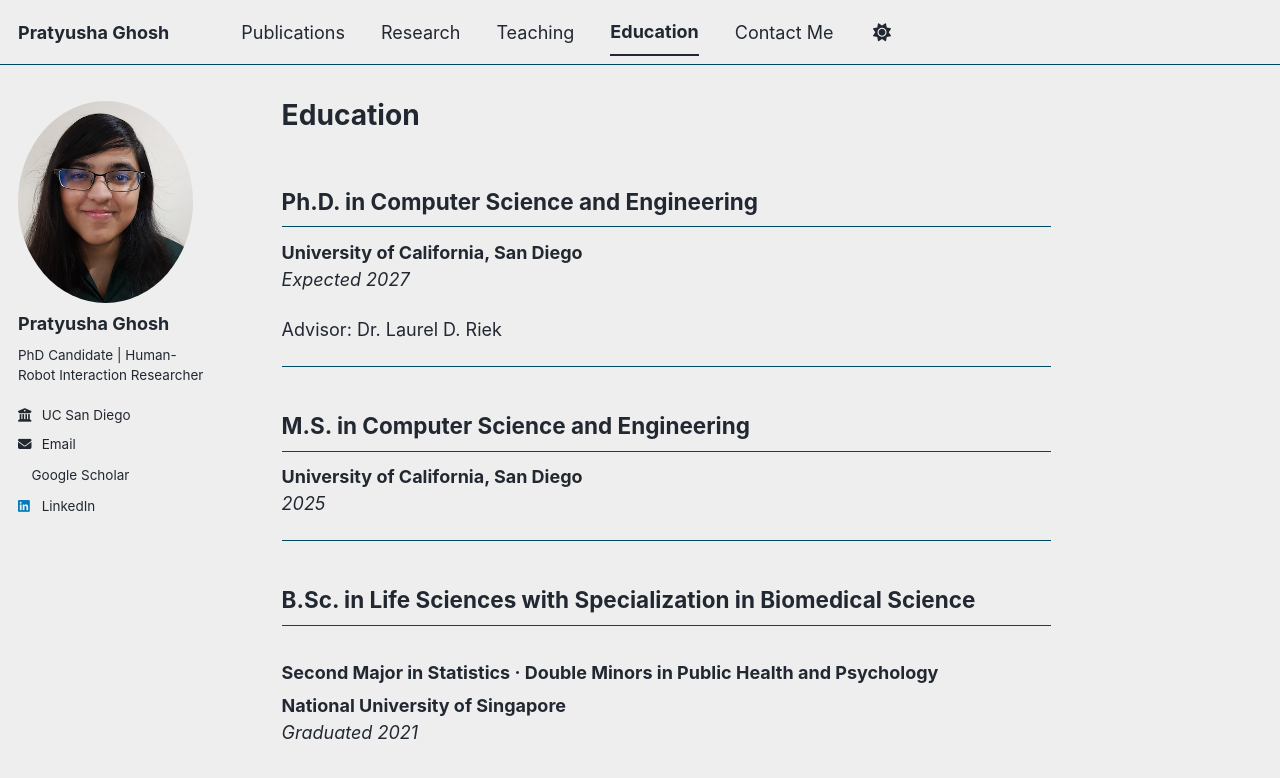
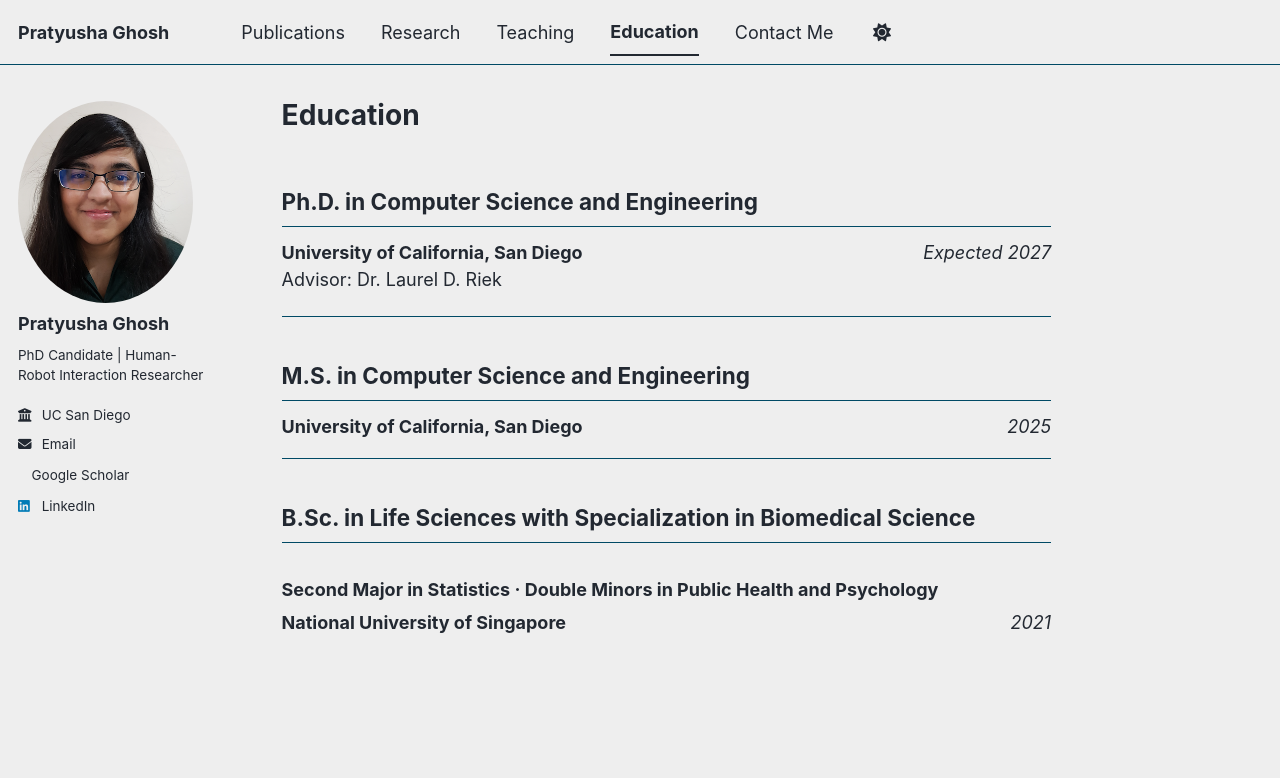
Before and after one commit to pratyusha-g/pratyusha-g.github.io, a Jekyll site: the page built from _pages/education.md, in a window 1280 px wide. Shown: the top 778 px of the page. Built offline with Jekyll 4.4.1, drawn with Linux system fonts in a browser that asks for light colours; a style sheet for code colours, icons or effects is not loaded.

Commit message:
Update education.md

```diff
--- a/_pages/education.md
+++ b/_pages/education.md
@@ -4,22 +4,31 @@ title: "Education"
 permalink: /education/
 ---
 
+
 ## Ph.D. in Computer Science and Engineering
-**University of California, San Diego**
-*Expected 2027*
+
+<div style="display: flex; justify-content: space-between; align-items: baseline; gap: 1rem;">
+  <strong>University of California, San Diego</strong>
+  <em style="white-space: nowrap;">Expected 2027</em>
+</div>
 
 Advisor: Dr. Laurel D. Riek
 
 ---
 
 ## M.S. in Computer Science and Engineering
-**University of California, San Diego**
-*2025*
+
+<div style="display: flex; justify-content: space-between; align-items: baseline; gap: 1rem;">
+  <strong>University of California, San Diego</strong>
+  <em style="white-space: nowrap;">2025</em>
+</div>
 
 ---
 
 ## B.Sc. in Life Sciences with Specialization in Biomedical Science
 ### Second Major in Statistics · Double Minors in Public Health and Psychology
 
-**National University of Singapore**
-*Graduated 2021*
+<div style="display: flex; justify-content: space-between; align-items: baseline; gap: 1rem;">
+  <strong>National University of Singapore</strong>
+  <em style="white-space: nowrap;">2021</em>
+</div>
```
